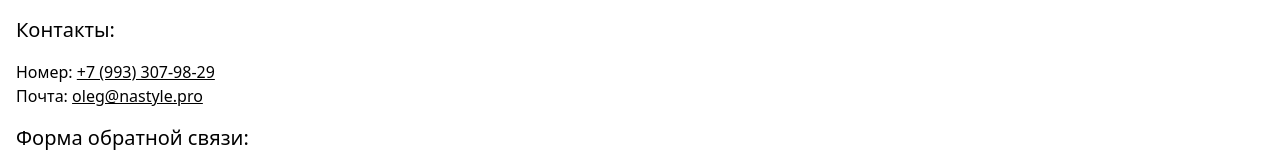
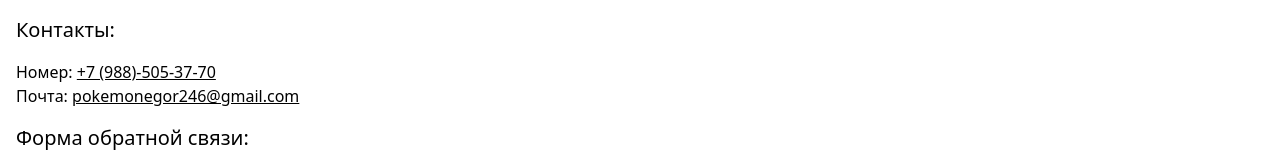
Before and after one commit to topzik122/blog_web, a Nuxt app: page /contact in a window 1280 px wide. Shown: the part 310-467 px from the top of the page. Built offline with nearby package versions, Linux system fonts and the light colour scheme.

Commit message:
сохранил данные

```diff
--- a/pages/contact.vue
+++ b/pages/contact.vue
@@ -3,8 +3,8 @@
     <p class="my-4 text-black dark:text-white">Кулинарный блог — это пространство для вдохновения и обмена опытом, где любители вкусной еды и искусства готовки делятся рецептами, советами и историями о своем кулинарном творчестве. Здесь вы найдете пошаговые инструкции приготовления блюд различной сложности, от классических домашних ужинов до изысканных десертов и экзотических кулинарных экспериментов. Блог также предлагает идеи для праздничных застолий, здорового питания и быстрых решений для повседневной жизни. Каждый рецепт сопровождается подробными описаниями, фотографиями и личными рекомендациями автора, чтобы сделать процесс готовки понятным и увлекательным для всех: как для начинающих поваров, так и для опытных гурманов. Присоединяйтесь к нам, чтобы открывать новые вкусовые горизонты и превращать обычные ингредиенты в настоящие шедевры!</p>
     <h2 class="my-4 text-black text-xl font-medium dark:text-white">Контакты:</h2>
     <ul class="my-4 text-black dark:text-white">
-        <li>Номер: <a class="underline hover:text-blue-500" href="tel:79933079829">+7 (993) 307-98-29</a></li>
-        <li>Почта: <a class="underline hover:text-blue-500" href="mailto:oleg@nastyle.pro">oleg@nastyle.pro</a></li>
+        <li>Номер: <a class="underline hover:text-blue-500" href="tel:79933079829">+7 (988)-505-37-70</a></li>
+        <li>Почта: <a class="underline hover:text-blue-500" href="mailto:oleg@nastyle.pro">pokemonegor246@gmail.com</a></li>
     </ul>
     <h2 class="my-4 text-black text-xl font-medium dark:text-white">Форма обратной связи:</h2>
     <AppFeedback />
```
